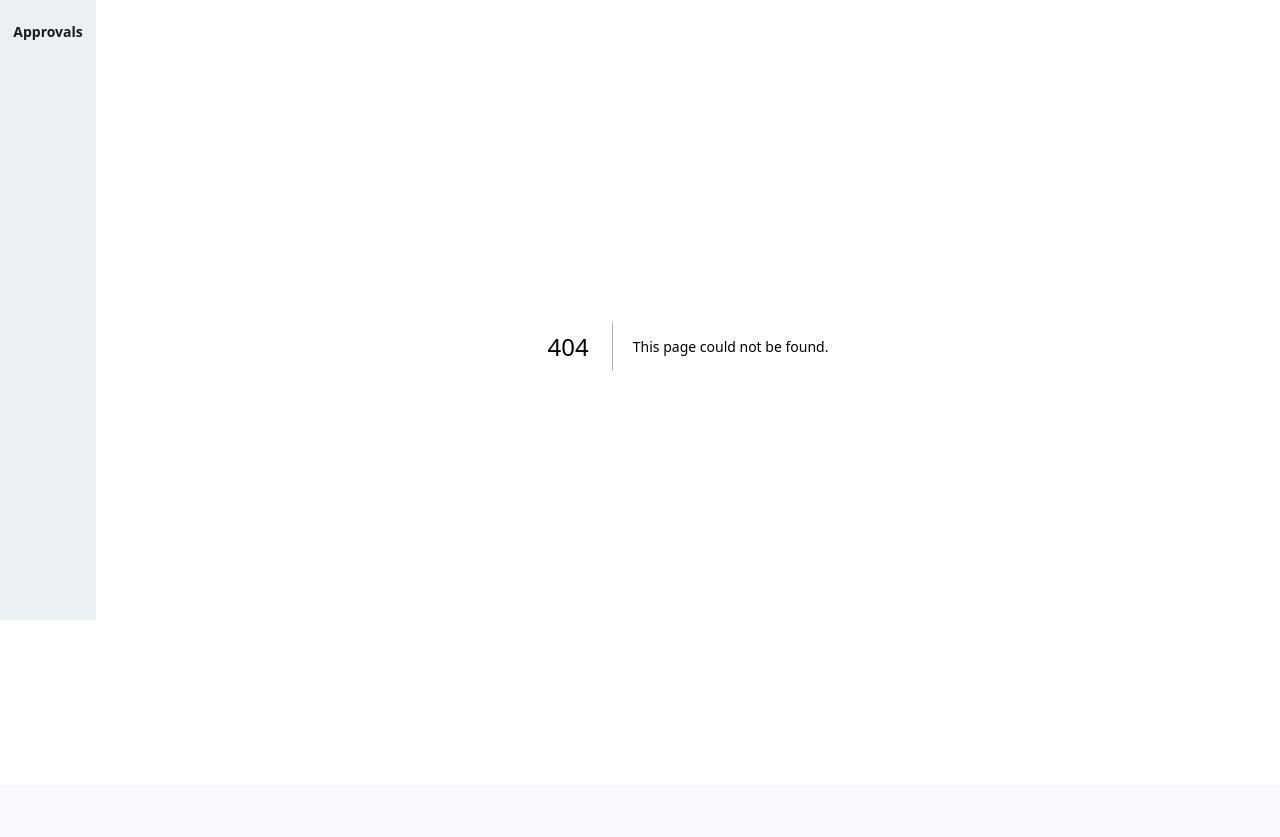
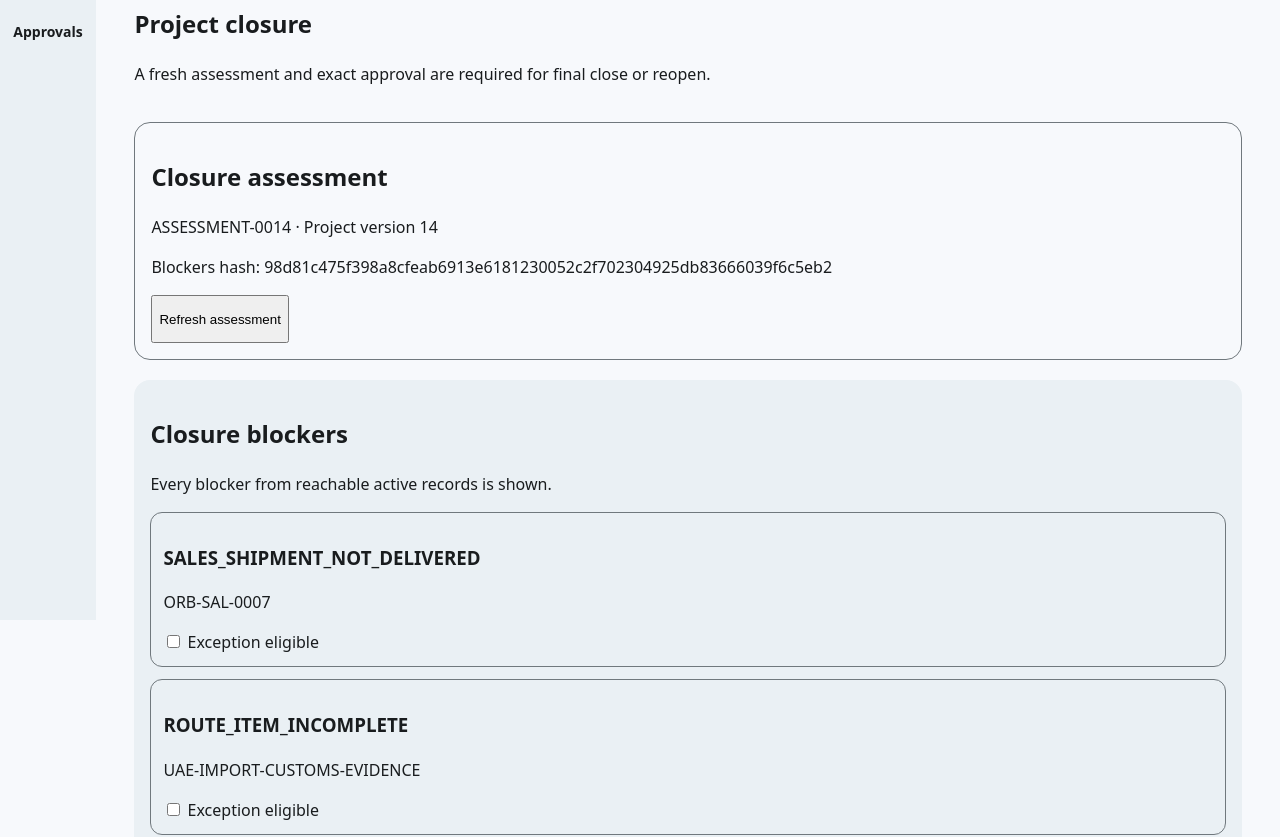
Before and after one commit to EslamHamed2017/orb-system, a Next.js app: page /projects/019a6100-1000-7000-8000-000000000001/closure in a window 1280 px wide. Before the commit this address had no page. Shown: the part 180-1017 px from the top of the page. Before the commit the page ends 965 px from the top, so only its background shows below. Built offline with nearby package versions, Linux system fonts and the light colour scheme.

Commit message:
feat: add closure workspace

```diff
--- /dev/null
+++ b/src/app/projects/[id]/closure/page.tsx
@@ -0,0 +1,18 @@
+import { AssessmentPanel } from "../../../../ui/features/closure/AssessmentPanel";
+import { CloseReopenDialog } from "../../../../ui/features/closure/CloseReopenDialog";
+import { SalesShipmentClosurePanel } from "../../../../ui/features/closure/SalesShipmentClosurePanel";
+
+type Query = { locale?: string; demoState?: string };
+type DemoState = "blocked" | "exception" | "approved" | "invalidated" | "closed";
+const states = new Set<DemoState>(["blocked", "exception", "approved", "invalidated", "closed"]);
+export default async function ClosurePage({ params, searchParams }: { params: Promise<{ id: string }>; searchParams: Promise<Query> }) {
+  const [{ id }, query] = await Promise.all([params, searchParams]);
+  const locale = query.locale === "ar" ? "ar" : "en", ar = locale === "ar";
+  const state = states.has(query.demoState as DemoState) ? query.demoState as DemoState : "blocked";
+  return <section aria-labelledby="closure-title" dir={ar ? "rtl" : "ltr"} style={{ display: "grid", gap: 20, minWidth: 0 }}>
+    <header><p><bdi>{id}</bdi> · {ar ? "أساس إغلاق مضبوط بالإصدار" : "Version-controlled closure basis"}</p><h1 id="closure-title">{ar ? "إغلاق المشروع" : "Project closure"}</h1><p>{ar ? "التقييم الحديث والموافقة الدقيقة مطلوبان للإغلاق النهائي أو إعادة الفتح." : "A fresh assessment and exact approval are required for final close or reopen."}</p></header>
+    <AssessmentPanel locale={locale} />
+    <CloseReopenDialog locale={locale} state={state} />
+    <SalesShipmentClosurePanel locale={locale} />
+  </section>;
+}
--- /dev/null
+++ b/src/ui/features/closure/AssessmentPanel.tsx
@@ -0,0 +1,25 @@
+import { BlockerGroup, type ClosureBlockerView } from "./BlockerGroup";
+
+const BLOCKERS: readonly ClosureBlockerView[] = [
+  { code: "SALES_SHIPMENT_NOT_DELIVERED", subject: "ORB-SAL-0007", eligible: true },
+  { code: "ROUTE_ITEM_INCOMPLETE", subject: "UAE-IMPORT-CUSTOMS-EVIDENCE", eligible: true },
+  { code: "SUPPLIER_BALANCE_OUTSTANDING", subject: "SUPPLIER-INVOICE-0007", eligible: false },
+  { code: "CLAIM_INCOMPLETE", subject: "CLAIM-0007", eligible: true },
+  { code: "APPROVAL_VERSION_STALE", subject: "APPROVAL-0012", eligible: false },
+  { code: "AUDIT_INTEGRITY_FAILED", subject: "AUDIT-CHECK-0014", eligible: false },
+  { code: "SECURITY_CONTROL_FAILED", subject: "SECURITY-CHECK-0014", eligible: false },
+];
+const HASH = "98d81c475f398a8cfeab6913e6181230052c2f702304925db83666039f6c5eb2";
+
+export function AssessmentPanel({ locale }: Readonly<{ locale: "ar" | "en" }>) {
+  const ar = locale === "ar";
+  return <>
+    <section role="region" aria-labelledby="closure-assessment-title" style={{ border: "1px solid var(--orb-color-outline)", borderRadius: 16, padding: 16, minWidth: 0 }}>
+      <h2 id="closure-assessment-title">{ar ? "تقييم الإغلاق" : "Closure assessment"}</h2>
+      <p><bdi>ASSESSMENT-0014</bdi> · {ar ? "إصدار المشروع 14" : "Project version 14"}</p>
+      <p>{ar ? "تجزئة الموانع" : "Blockers hash"}: <bdi style={{ overflowWrap: "anywhere" }}>{HASH}</bdi></p>
+      <button type="button">{ar ? "تحديث التقييم" : "Refresh assessment"}</button>
+    </section>
+    <BlockerGroup locale={locale} blockers={BLOCKERS} />
+  </>;
+}
--- /dev/null
+++ b/src/ui/features/closure/BlockerGroup.tsx
@@ -0,0 +1,22 @@
+export interface ClosureBlockerView {
+  readonly code: string;
+  readonly subject: string;
+  readonly eligible: boolean;
+}
+
+export function BlockerGroup({ locale, blockers }: Readonly<{ locale: "ar" | "en"; blockers: readonly ClosureBlockerView[] }>) {
+  const ar = locale === "ar";
+  return <section role="region" aria-labelledby="closure-blockers-title" style={{ background: "var(--orb-color-surface-container)", borderRadius: 16, padding: 16, minWidth: 0 }}>
+    <h2 id="closure-blockers-title">{ar ? "موانع الإغلاق" : "Closure blockers"}</h2>
+    <p>{ar ? "تُعرض جميع الموانع من السجلات النشطة التي يمكن الوصول إليها." : "Every blocker from reachable active records is shown."}</p>
+    <div style={{ display: "grid", gap: 12 }}>
+      {blockers.map((blocker) => <article key={blocker.code} data-testid={`blocker-${blocker.code}`} style={{ border: "1px solid var(--orb-color-outline)", borderRadius: 12, padding: 12, overflowWrap: "anywhere" }}>
+        <h3><bdi>{blocker.code}</bdi></h3><p><bdi>{blocker.subject}</bdi></p>
+        {blocker.eligible
+          ? <label><input type="checkbox" name="blocker" value={blocker.code} /> {ar ? "مؤهل للاستثناء" : "Exception eligible"}</label>
+          : <p><strong>{ar ? "غير مؤهل للاستثناء" : "Exception prohibited"}</strong></p>}
+      </article>)}
+    </div>
+    <button type="button" style={{ marginBlockStart: 16 }}>{ar ? "طلب استثناء" : "Request exception"}</button>
+  </section>;
+}
--- /dev/null
+++ b/src/ui/features/closure/CloseReopenDialog.tsx
@@ -0,0 +1,31 @@
+type DemoState = "blocked" | "exception" | "approved" | "invalidated" | "closed";
+
+export function CloseReopenDialog({ locale, state }: Readonly<{ locale: "ar" | "en"; state: DemoState }>) {
+  const ar = locale === "ar";
+  if (state === "invalidated") return <section role="region" aria-labelledby="basis-changed-title" style={{ border: "2px solid var(--orb-color-error)", borderRadius: 16, padding: 16 }}>
+    <h2 id="basis-changed-title">{ar ? "تغير أساس الإغلاق" : "Closure basis changed"}</h2>
+    <p>{ar ? "أعيد فتح الإغلاق النهائي: تمت مراجعة المستند." : "Final close reopened: document revised."}</p>
+    <p><bdi>{ar ? "التقييم ASSESSMENT-0015 غير صالح" : "Assessment ASSESSMENT-0015 invalidated"}</bdi> · {ar ? "انتهت موافقة الاستثناء" : "Exception approval expired"}</p>
+    <a href="#closure-assessment-title">{ar ? "تحديث التقييم" : "Refresh assessment"}</a>
+  </section>;
+  if (state === "closed") return <section role="region" aria-labelledby="reopen-title" style={{ background: "var(--orb-color-surface-container)", borderRadius: 16, padding: 16, display: "grid", gap: 12 }}>
+    <h2 id="reopen-title">{ar ? "إعادة فتح المشروع" : "Reopen project"}</h2>
+    <p>{ar ? "إصدار المشروع 16" : "Project version 16"} · {ar ? "الموافقة: معتمدة" : "Approval: APPROVED"}</p>
+    <label>{ar ? "سبب إعادة الفتح" : "Reopen reason"}<textarea readOnly defaultValue={ar ? "يتطلب رد العميل مراجعة التسوية" : "Customer refund requires settlement review"} style={{ display: "block", width: "100%", minHeight: 88 }} /></label>
+    <p>{ar ? "الحالة المالية المعاد حسابها: مغلق ماليًا" : "Recomputed financial state: FINANCIALLY CLOSED"}</p>
+    <button type="button">{ar ? "تطبيق إعادة الفتح" : "Apply reopen"}</button>
+  </section>;
+  return <>
+    {state === "exception" && <section role="region" aria-labelledby="exception-title" style={{ border: "1px solid var(--orb-color-outline)", borderRadius: 16, padding: 16, display: "grid", gap: 12 }}>
+      <h2 id="exception-title">{ar ? "طلب استثناء الإغلاق" : "Closure exception request"}</h2>
+      <p><bdi>ROUTE_ITEM_INCOMPLETE</bdi></p><p>{ar ? "التقييم" : "Assessment"} <bdi>ASSESSMENT-0014</bdi> · {ar ? "إصدار المشروع 14" : "Project version 14"}</p>
+      <label>{ar ? "سبب الاستثناء" : "Exception reason"}<textarea readOnly defaultValue={ar ? "تأخرت أدلة الجمارك من الجهة" : "Customs evidence delayed by authority"} style={{ display: "block", width: "100%", minHeight: 88 }} /></label>
+      <p>{ar ? "الموافقة: قيد الانتظار" : "Approval: PENDING"}</p>
+    </section>}
+    <section role="region" aria-labelledby="final-close-title" style={{ background: "var(--orb-color-surface-container)", borderRadius: 16, padding: 16 }}>
+      <h2 id="final-close-title">{ar ? "الإغلاق النهائي" : "Final close"}</h2>
+      {state === "approved" ? <><p>{ar ? "تقييم حديث" : "Fresh assessment"} <bdi>ASSESSMENT-0015</bdi> · {ar ? "الموافقة: معتمدة" : "Approval: APPROVED"}</p><button type="button">{ar ? "تطبيق الإغلاق النهائي" : "Apply final close"}</button></>
+        : <><p>{ar ? "7 موانع غير مغطاة" : "7 uncovered blockers"}</p><button type="button" disabled>{ar ? "تقديم الإغلاق النهائي" : "Submit final close"}</button></>}
+    </section>
+  </>;
+}
--- /dev/null
+++ b/src/ui/features/closure/SalesShipmentClosurePanel.tsx
@@ -0,0 +1,9 @@
+export function SalesShipmentClosurePanel({ locale }: Readonly<{ locale: "ar" | "en" }>) {
+  const ar = locale === "ar";
+  const rows = ar ? [["التنفيذ", "تم التسليم"], ["المالية", "مغلق ماليًا"], ["المستندات", "مكتملة"], ["المطالبات", "قيد المراجعة"]]
+    : [["Execution", "DELIVERED"], ["Finance", "FINANCIALLY CLOSED"], ["Documents", "COMPLETE"], ["Claims", "UNDER REVIEW"]];
+  return <section role="region" aria-labelledby="shipment-closure-title" style={{ border: "1px solid var(--orb-color-outline)", borderRadius: 16, padding: 16, minWidth: 0 }}>
+    <h2 id="shipment-closure-title">{ar ? "إغلاق شحنة البيع" : "Sales shipment closure"}</h2><p><bdi>ORB-SAL-0007</bdi></p>
+    <dl style={{ display: "grid", gridTemplateColumns: "minmax(8rem, 1fr) minmax(0, 2fr)", gap: 8 }}>{rows.map(([axis, value]) => <div key={axis} style={{ display: "contents" }}><dt>{axis}</dt><dd style={{ margin: 0 }}>{value}</dd></div>)}</dl>
+  </section>;
+}
```
Also changed, not shown: 1 other file (tests, documents, lock files or other folders).
